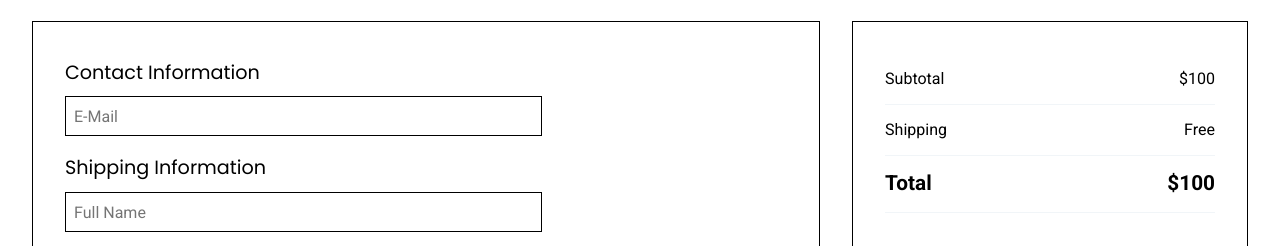
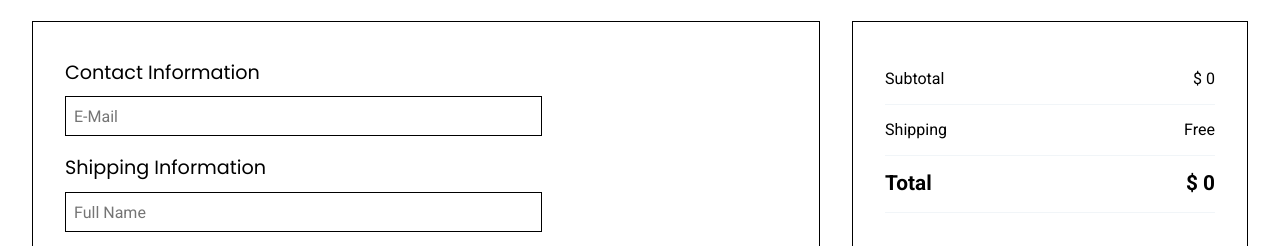
Before and after one commit to jys77/merch-shop, a React (Create React App) app in the folder client/: page /shipping in a window 1280 px wide. Shown: the part 171-417 px from the top of the page. Built offline with nearby package versions, Linux system fonts and the light colour scheme; no server answers.

Commit message:
fix: amount display

```diff
--- a/client/src/components/Shipping.js
+++ b/client/src/components/Shipping.js
@@ -1,6 +1,6 @@
 import React, { useState } from "react";
 import styled from "styled-components";
-import { useDispatch } from "react-redux";
+import { useDispatch, useSelector } from "react-redux";
 import { saveShipping } from "../actions";
 
 const ShippingWrapper = styled.div`
@@ -213,6 +213,8 @@ export const Shipping = (props) => {
     addressOpt ? `${addressOpt}, ` : ""
   }${city}, ${province}, ${postal}, ${country}`;
 
+  const { cartItems } = useSelector((state) => state.cart);
+
   const dispatch = useDispatch();
 
   const submitHandler = (e) => {
@@ -307,7 +309,7 @@ export const Shipping = (props) => {
         <div className="shipping-right">
           <div className="shipping-left-info">
             <div>Subtotal</div>
-            <div>$100</div>
+            <div>$ {cartItems.reduce((a, b) => a + b.qty * b.price, 0)}</div>
           </div>
           <div className="shipping-left-info">
             <div>Shipping</div>
@@ -315,7 +317,7 @@ export const Shipping = (props) => {
           </div>
           <div className="shipping-left-total">
             <div>Total</div>
-            <div>$100</div>
+            <div>$ {cartItems.reduce((a, b) => a + b.qty * b.price, 0)}</div>
           </div>
         </div>
       </div>
```
